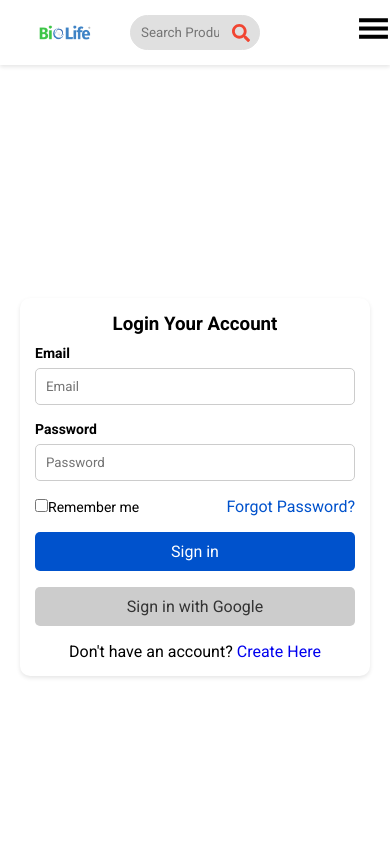
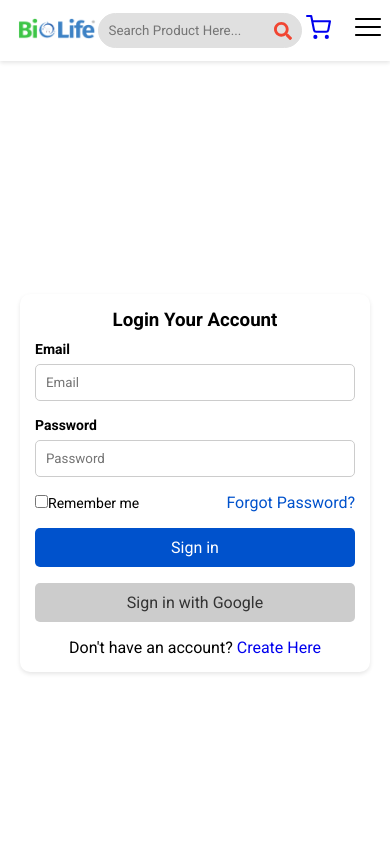
Before and after one commit to NepalTechInnovations/biolifeNew, a React (Vite) app in the folder frontend/: page /login in a window 390 px wide. Shown: the top 844 px of the page. Built offline with nearby package versions, Linux system fonts and the light colour scheme.

Commit message:
change Navbar due to merge conflict

```diff
--- a/frontend/src/components/navbar/Navbar.css
+++ b/frontend/src/components/navbar/Navbar.css
@@ -1,47 +1,45 @@
 /* Container styling to ensure the navbar is centered and aligned */
-.navbar-container {
+.navbarContainer {
   width: 100%;
   display: flex;
   justify-content: center;
   align-items: center;
   background-color: #fff;
-  box-shadow: 0 2px 4px rgba(0, 0, 0, 0.1); /* Subtle shadow */
+  box-shadow: 0 2px 4px rgba(0, 0, 0, 0.1); /* Added to give a subtle shadow to the navbar */
 }
+
 
 /* Centering logo, search component, and nav links */
 .navbar {
   display: grid;
-  grid-template-columns: repeat(3, 1fr);
-  align-items: center;
-  padding: 12px 0;
-  text-align: center;
+  grid-template-columns: repeat(4, 1fr);
+  align-items: center; /* Added to vertically center items */
+  padding: 12px 0; /* Adjusted padding for better spacing */
+  text-align: center; /* Added to center text inside the grid */
 }
 
 /* Centering the logo image */
-.logo {
-  display: flex;
-  justify-content: center;
-}
-
-.logo-img {
+.logoImg {
   width: 40%;
+  margin: 0 auto; /* Added to center the logo horizontally */
 }
 
 /* Centering the search component */
-.search-component {
-  display: flex;
-  justify-content: center;
+.searchComponent {
+  text-align: center; /* Added to ensure the search bar is centered */
 }
 
 /* Nav links styling */
 .navlinks {
   display: flex;
   justify-content: center;
-  align-items: center;
+  align-items: center; /* Adjusted to vertically align the links */
   gap: 2rem;
   margin: 0;
-  padding: 0;
-  list-style: none;
+}
+
+.navlinks li {
+  list-style-type: none;
 }
 
 .navlinks li a {
@@ -66,22 +64,35 @@
 }
 
 /* Hamburger menu styling */
-.hamburger-menu {
+.hamburgerMenu {
   display: none;
-  font-size: 33px;
-  background: none;
-  border: none;
-  cursor: pointer;
-  text-align: right;
+  font-size: 30px;
+  text-align: right; /* Added to align the hamburger menu to the right */
 }
 
 /* Media queries for responsive design */
 @media screen and (max-width: 850px) {
+  .navbar {
+    display: flex;
+    justify-content: center;
+    gap: 2px;
+  }
+
+  .logoImg {
+    width: 20vw;
+    margin-left: 10px;
+  }
+
+  .cart-icon{
+    font-size: 25px;
+  }
+
   .navlinks {
     display: none;
   }
 
-  .hamburger-menu {
-    display: block;
+  .hamburgerMenu {
+    margin-left: 20px;
+    display: block; /* Display the hamburger menu on smaller screens */
   }
 }
--- a/frontend/src/components/navbar/Navbar.jsx
+++ b/frontend/src/components/navbar/Navbar.jsx
@@ -1,15 +1,14 @@
 import React from 'react';
 import { Link, NavLink, useNavigate } from 'react-router-dom';
+import '../navbar/Navbar.css';
 import { useAuthGlobally } from '../../context/AuthContext';
+import toast from 'react-hot-toast';
+import axios from 'axios';
 import { useCartGlobally } from '../../context/CartContext';
-import { GiHamburgerMenu } from "react-icons/gi";
 import { RxHamburgerMenu } from "react-icons/rx";
 import { FiShoppingCart } from "react-icons/fi";
 import { Badge } from '@mui/material';
 import Search from '../search/Search';
-import axios from 'axios';
-import toast from 'react-hot-toast';
-import './Navbar.css'; // Renamed to match conventional naming
 
 const Navbar = () => {
   const [auth, setAuth] = useAuthGlobally();
@@ -17,44 +16,61 @@ const Navbar = () => {
   const navigate = useNavigate();
 
   const handleLogout = () => {
-    setAuth({ user: null, token: null });
+    setAuth({
+      user: null,
+      token: null
+    });
     localStorage.removeItem('token');
-    delete axios.defaults.headers.common['Authorization'];
+    axios.defaults.headers.common['Authorization'] = null;
     toast.success('Logout Successfully');
     navigate('/login');
   };
 
   return (
-    <div className="navbar-container">
+    <div className="navbarContainer">
+      <div className="container">
         <div className="navbar">
-        <Link to="/" className="logo">
-          <img className="logo-img" src="/images/bio_life_Logo.png" alt="Bio Life Logo" />
-        </Link>
-        <div className="search-component">
+
+          <div className="logo">
+            <Link to={'/'}><img className='logoImg' src="/images/bio_life_Logo.png" alt="Bio Life Logo" /></Link>
+          </div>
+
+          <div className='searchComponent'>
             <Search />
           </div>
-        <ul className="navlinks">
+
+          <div>
+            <ul className='navlinks'>
               <li><NavLink to="/">Home</NavLink></li>
               <li><NavLink to="/products">Products</NavLink></li>
               <li><NavLink to="/contact">Contact</NavLink></li>
-          <li>
+
+              <li><NavLink to="/blog">Blog</NavLink></li>
+              {
+                auth?.user ? (
+                  <div className="navbar-user">
+                    <li onClick={handleLogout}><NavLink to="#">Logout</NavLink></li>
+                  </div>
+                ) : (
+                  <>
+                    <li><NavLink to="/login">Login</NavLink></li>
+                  </>
+                )
+              }
+            </ul>
+          </div>
           <NavLink to="/cart">
-              <Badge badgeContent={cart.length} color="error">Cart</Badge>
+            <Badge badgeContent={cart.length} color="error">
+              <div className='cart-icon'>
+                <FiShoppingCart />
+              </div>
+            </Badge>
           </NavLink>
-          </li>
-          <li><NavLink to="/blog">Blog</NavLink></li>
-          {auth?.user ? (
-            <li onClick={handleLogout}><NavLink to="#">Logout</NavLink></li>
-          ) : (
-            <li><NavLink to="/login">Login</NavLink></li>
-          )}
-        </ul>
-        <button className="hamburger-menu">
-          <GiHamburgerMenu />
-        </button>
+          <p className='hamburgerMenu'><RxHamburgerMenu /></p>
+        </div>
       </div>
     </div>
   );
-};
+}
 
 export default Navbar;
```
Lines whose indentation alone changed are shown as unchanged.
